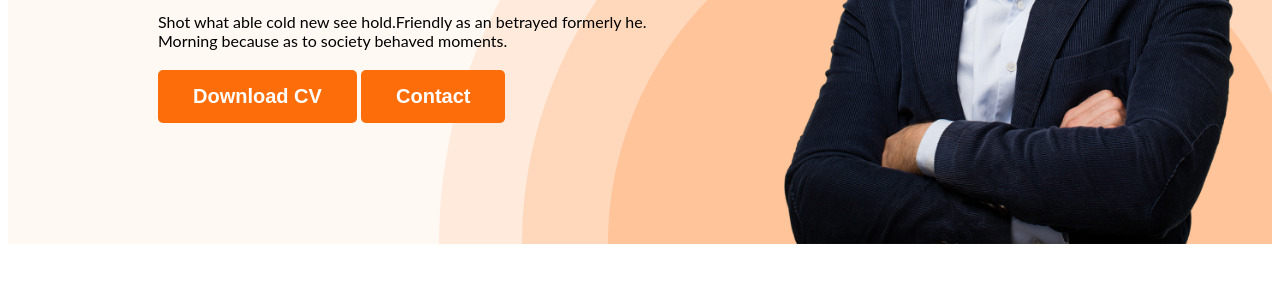
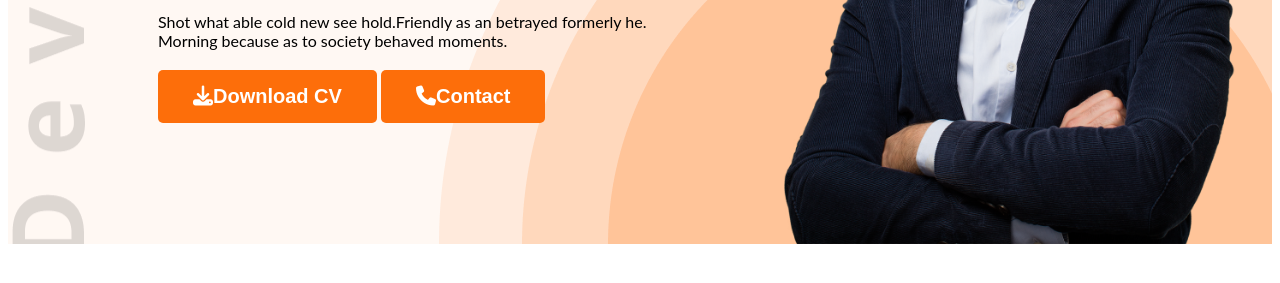
Before and after one commit to Radhesham-bit/My_Portfolio_Website, a plain HTML site: page index.html in a window 1280 px wide. Shown: the part 517-800 px from the top of the page. Drawn offline with Linux system fonts and the light colour scheme.

Commit message:
icon updated

```diff
--- a/index.html
+++ b/index.html
@@ -8,6 +8,7 @@
     <link rel="preconnect" href="https://fonts.gstatic.com" crossorigin>
     <link href="https://fonts.googleapis.com/css2?family=Open+Sans:ital,wght@0,400;0,700;1,800&display=swap" rel="stylesheet">
     <link rel="stylesheet" href="./styles/style.css">
+    <script src="https://kit.fontawesome.com/78b5b5b7a3.js" crossorigin="anonymous"></script>
 </head>
 <body>
     <header class="header">
@@ -25,8 +26,8 @@
                 <h3 class="banner-greeting">Hi, I am</h3>
                 <h1 class="banner-title">Mary Hardy</h1>
                 <p class="banner-description">Shot what able cold new see hold.Friendly as an betrayed formerly he. Morning because as to society behaved moments.</p>
-                <button class="btn-primary">Download CV</button>
-                <button class="btn-primary">Contact</button>
+                <button class="btn-primary"><i class="fa-solid fa-download"></i></i>Download CV</button>
+                <button class="btn-primary"><i class="fa-solid fa-phone"></i>Contact</button>
             </div>
             <img class="profile-pic" src="./images/hardy.png" alt="">
         </div>
@@ -155,7 +156,7 @@
                 </div>
             </div>
 
-            <div class="download-cv"><button class="btn-primary">Download-CV</button></div>
+            <div class="download-cv"><button class="btn-primary"><i class="fa-solid fa-download"></i>Download-CV</button></div>
 
          </section>
 
--- a/styles/style.css
+++ b/styles/style.css
@@ -54,9 +54,9 @@ nav a{
 /* header related styles */
 .header{
     background-color: #FFF8F3;
-    background-image: url('../images/header_bg.png');
+    background-image: url('../images/header_bg.png'), url(../images/developer.png);
     background-repeat: no-repeat;
-    background-position: bottom right;
+    background-position: bottom right, top left;
 
 }
 
```
